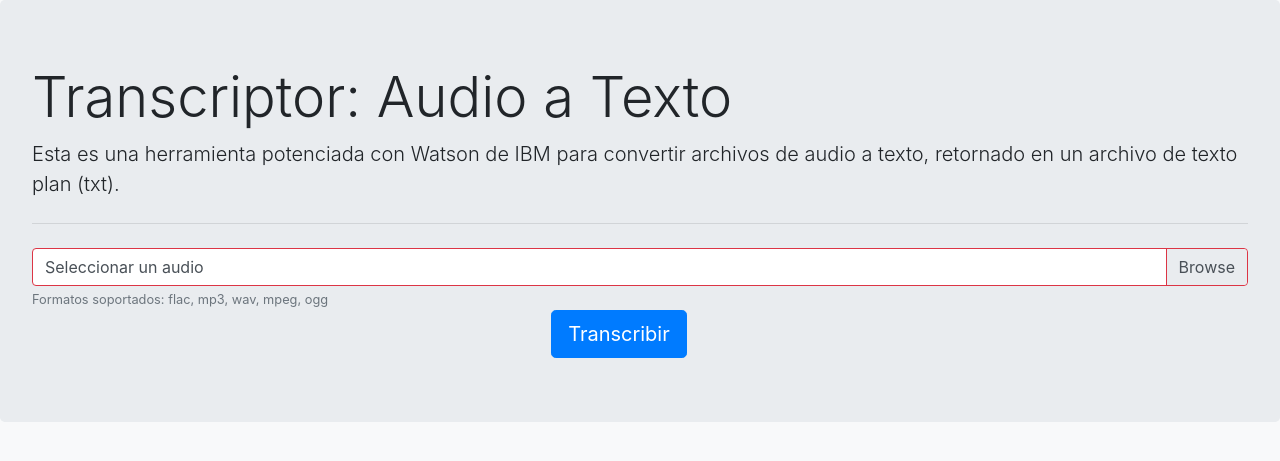
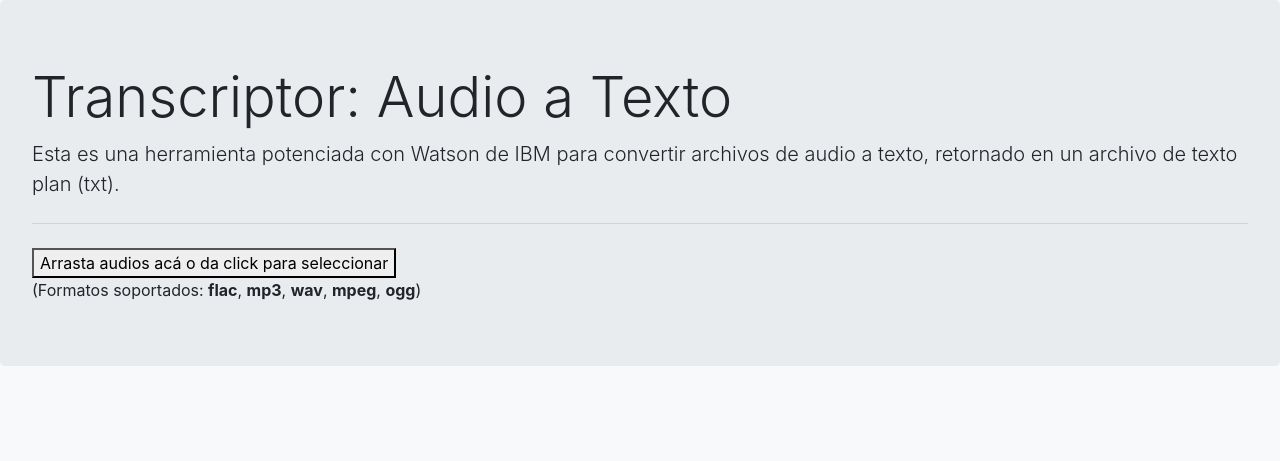
Before and after one commit to svillegasz/watson-speech-to-text, a Flask app: template templates/transcribe.html in a window 1280 px wide. Shown: the top 461 px of the page. Run offline with Flask 2, Linux system fonts and the light colour scheme; the template is opened without the code that fills it: values that come from a table or form of the project are taken from there, most other values are stand-ins (such as "Sample title", 1, 10 or a date in 2020); some libraries are stand-ins or nearby versions.

Commit message:
Chunked upload

```diff
--- a/app.py
+++ b/app.py
@@ -1,10 +1,15 @@
 from flask import Flask
 from views.transcribe import transcribe_page
+import logging
 
 app = Flask(__name__)
 app.register_blueprint(transcribe_page)
 app.config.from_object('config')
+gunicorn_error_logger = logging.getLogger('gunicorn.error')
+app.logger.handlers.extend(gunicorn_error_logger.handlers)
+app.logger.setLevel(logging.DEBUG)
 logger = app.logger
+TEMP_FOLER = 'temp'
 
 if __name__ == "__main__":
     app.run()
--- a/forms/transcribe.py
+++ /dev/null
@@ -1,9 +0,0 @@
-from flask_wtf import FlaskForm
-from flask_wtf.file import FileField, FileAllowed, FileRequired
-
-# Set your classes here.
-
-class TranscribeForm(FlaskForm):
-    audio = FileField('Seleccionar un audio',
-        validators=[FileRequired('No se seleccionó ningún audio.'),
-                    FileAllowed(['flac', 'mp3', 'wav', 'mpeg', 'ogg'], 'Formato no soportado, solo se permitén audios.')])
--- a/templates/transcribe.html
+++ b/templates/transcribe.html
@@ -3,56 +3,56 @@
     <head>
         <title>Audio a texto</title>
         <meta charset="UTF-8">
+        <link rel="stylesheet" href="https://cdnjs.cloudflare.com/ajax/libs/dropzone/5.7.0/min/dropzone.min.css" integrity="sha256-AgL8yEmNfLtCpH+gYp9xqJwiDITGqcwAbI8tCfnY2lw=" crossorigin="anonymous" />
         <link rel="stylesheet" href="https://stackpath.bootstrapcdn.com/bootstrap/4.4.1/css/bootstrap.min.css" integrity="sha384-Vkoo8x4CGsO3+Hhxv8T/Q5PaXtkKtu6ug5TOeNV6gBiFeWPGFN9MuhOf23Q9Ifjh" crossorigin="anonymous">
-        <script src="https://code.jquery.com/jquery-3.4.1.slim.min.js" integrity="sha384-J6qa4849blE2+poT4WnyKhv5vZF5SrPo0iEjwBvKU7imGFAV0wwj1yYfoRSJoZ+n" crossorigin="anonymous"></script>
+        <script src="https://code.jquery.com/jquery-3.4.1.min.js" integrity="sha256-CSXorXvZcTkaix6Yvo6HppcZGetbYMGWSFlBw8HfCJo=" crossorigin="anonymous"></script>
         <script src="https://stackpath.bootstrapcdn.com/bootstrap/4.4.1/js/bootstrap.min.js" integrity="sha384-wfSDF2E50Y2D1uUdj0O3uMBJnjuUD4Ih7YwaYd1iqfktj0Uod8GCExl3Og8ifwB6" crossorigin="anonymous"></script>
         <script src="https://cdn.jsdelivr.net/npm/popper.js@1.16.0/dist/umd/popper.min.js" integrity="sha384-Q6E9RHvbIyZFJoft+2mJbHaEWldlvI9IOYy5n3zV9zzTtmI3UksdQRVvoxMfooAo" crossorigin="anonymous"></script>
+        <script src="https://cdnjs.cloudflare.com/ajax/libs/dropzone/5.7.0/min/dropzone.min.js" integrity="sha256-OG/103wXh6XINV06JTPspzNgKNa/jnP1LjPP5Y3XQDY=" crossorigin="anonymous"></script>
     </head>
     <body class="bg-light">
         <div class="jumbotron">
             <h1 class="display-4">Transcriptor: Audio a Texto</h1>
             <p class="lead">Esta es una herramienta potenciada con Watson de IBM para convertir archivos de audio a texto, retornado en un archivo de texto plan (txt).</p>
             <hr class="my-4">
-            <form method="POST" action="/" enctype="multipart/form-data" class="was-validated">
-                {{ form.csrf_token }}
-                <div class="custom-file">
-                    {{ form.audio(class_="custom-file-input") }}
-                    {{ form.audio.label(class_="custom-file-label") }}
-                    <small class="form-text text-muted">Formatos soportados: flac, mp3, wav, mpeg, ogg</small>
-                </div>
-                <span>
-                    {% if form.audio.errors %}
-                        {% for error in form.audio.errors %}
-                            <div class="alert alert-danger alert-dismissible fade show" role="alert">
-                                <strong>Error!</strong> {{ error }}
-                                <button type="button" class="close" data-dismiss="alert" aria-label="Close">
-                                <span aria-hidden="true">&times;</span>
-                                </button>
-                            </div>
-                        {% endfor %}
-                    {% endif %}
-                </span>
-                <div class="row justify-content-center">
-                    <div class="col-2">
-                        <button id="submit" type="submit"class="btn btn-primary btn-lg">Transcribir</button>
-                        <button class="btn btn-primary btn-lg" type="button" id="spinner" disabled style="display: none;">
-                            <span class="spinner-border spinner-border-sm" role="status" aria-hidden="true"></span>
-                            Transcribiendo...
-                        </button>
-                    </div>
+            <form method="POST" action='/upload' class="dropzone needsclick dz-clickable"
+                id="dropper" enctype="multipart/form-data">
+                <div class="dz-message needsclick">
+                    <button type="button" class="dz-button">Arrasta audios acá o da click para seleccionar</button><br>
+                    <span class="note needsclick">(Formatos soportados: <strong>flac</strong>, <strong>mp3</strong>, <strong>wav</strong>, <strong>mpeg</strong>, <strong>ogg</strong>)</span>
                   </div>
             </form>
         </div>
         <script type="application/javascript">
-            $('input[type="file"]').change(function(e){
-                var fileName = e.target.files[0].name;
-                $('.custom-file-label').html(fileName);
-            });
+            function $$(selector, context) {
+                context = context || document;
+                var elements = context.querySelectorAll(selector);
+                return Array.prototype.slice.call(elements);
+            }
 
-            $('form').submit(e => {
-                $('#submit').hide();
-                $('#spinner').show();
-            });
+            Dropzone.options.dropper = {
+                paramName: 'file',
+                chunking: true,
+                forceChunking: true,
+                url: '/upload',
+                maxFiles: 1,
+                maxFilesize: 1025, // megabytes
+                chunkSize: 10000, // bytes
+                acceptedFiles: 'audio/flac,audio/mp3,audio/wav,audio/mpeg,audio/ogg',
+                addRemoveLinks: true,
+                dictCancelUpload: 'Cancelar',
+                dictRemoveFile: 'Borrar',
+                dictCancelUploadConfirmation: 'Está a punto de parar la carga del archivo!'
+            }
+
+            Dropzone.prototype.defaultOptions.dictFileTooBig = "El archivo es demasiado grande ({{filesize}}MiB). Tamaño maximo: {{maxFilesize}}MiB.";
+            Dropzone.prototype.defaultOptions.dictInvalidFileType = "No puedes subir archivos de este tipo (solo audio).";
+            Dropzone.prototype.defaultOptions.dictResponseError = "Server responded with {{statusCode}} code.";
+            Dropzone.prototype.defaultOptions.dictMaxFilesExceeded = "No puedes subir más archivos. Borra los otros primero.";
+
+            $('.dz-clickable').click(() => {
+                $$('.dz-remove').forEach(el => el.click())
+            })
         </script>
     </body>
 </html>
```
Also changed, not shown: views/transcribe.py (+18 -8 lines), forms/_init_.py (deleted), 1 other file.
